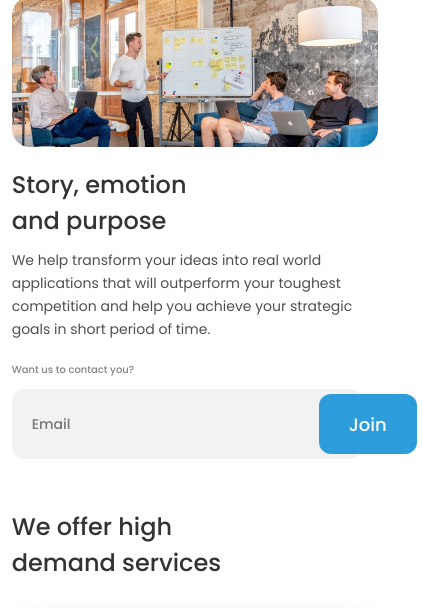
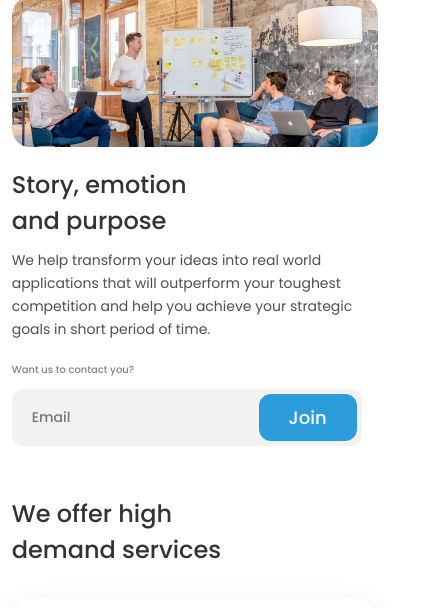
Before and after one commit to Adebesin-Cell/Edie-homepage, a plain HTML site: page index.html in a window 390 px wide. Shown: the part 236-844 px from the top of the page, 422 px wide, since content can reach past the window. Drawn offline with Linux system fonts and the light colour scheme.

Commit message:
updating UI

```diff
--- a/scss/components/_form.scss
+++ b/scss/components/_form.scss
@@ -54,6 +54,10 @@
     @media only screen and (max-width: 600px) {
       font-size: calc(var(--size-s));
       line-height: 21px;
+      place-self: center;
+      justify-self: baseline;
+      height: 40px;
+      width: 100%;
     }
   }
 
```
Also changed, not shown: css/styles.css, 1 other file.
